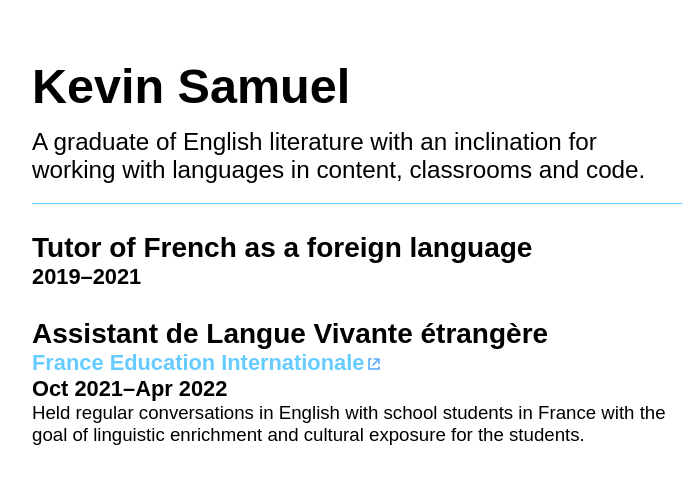
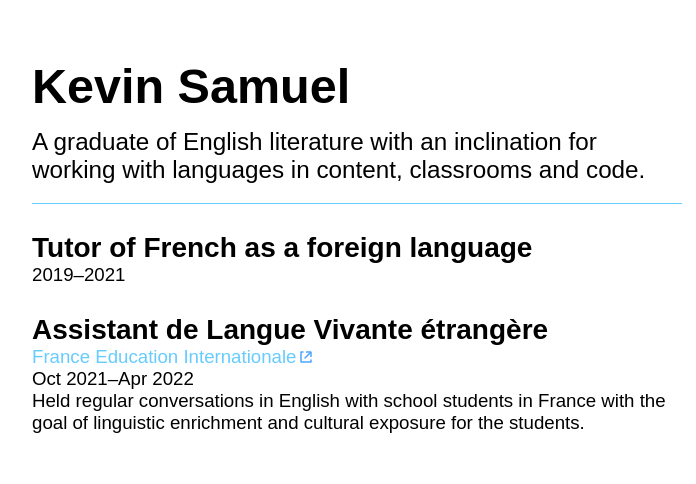
Before and after one commit to kevinnls/resume, a Jekyll site: the page built from index.md, in a window 1280 px wide. Shown: the top 484 px of the page, without its empty margins (283-979 px from the left). Built offline with Jekyll 4.4.1, drawn with Linux system fonts in a browser that asks for light colours.

Commit message:
THOSE WERE NEVER HEADINGS!

```diff
--- a/_includes/work_experience.html
+++ b/_includes/work_experience.html
@@ -14,20 +14,20 @@
     {%-comment-%}check if array/hash{%-endcomment-%}
     {%-if exp.employer.first-%}
 	{%-if exp.employer.uri and exp.employer.name-%}
-	<h3 class="employer-info">
+	<p class="employer-info">
 	    <a class="employer-info name" href="{{-exp.employer.uri-}}">{{-exp.employer.name-}}</a>
-	</h3>
+	</p>
 	{%-else-%}
 	    {{-error-}}
 	{%-endif-%}
     {%-else-%}
 	{%-if exp.employer-%}
-	    <h3 class="employer-info name">{{-exp.employer-}}</h3>
+	    <p class="employer-info name">{{-exp.employer-}}</p>
 	{%-endif-%}
     {%-endif-%}
 
     {%-if exp.period and exp.period != empty-%}
-    <h3 class="period">{{-exp.period-}}</h3>
+    <p class="period">{{-exp.period-}}</p>
     {%-endif-%}
 
     {%-if exp.description and exp.description != empty-%}
```
